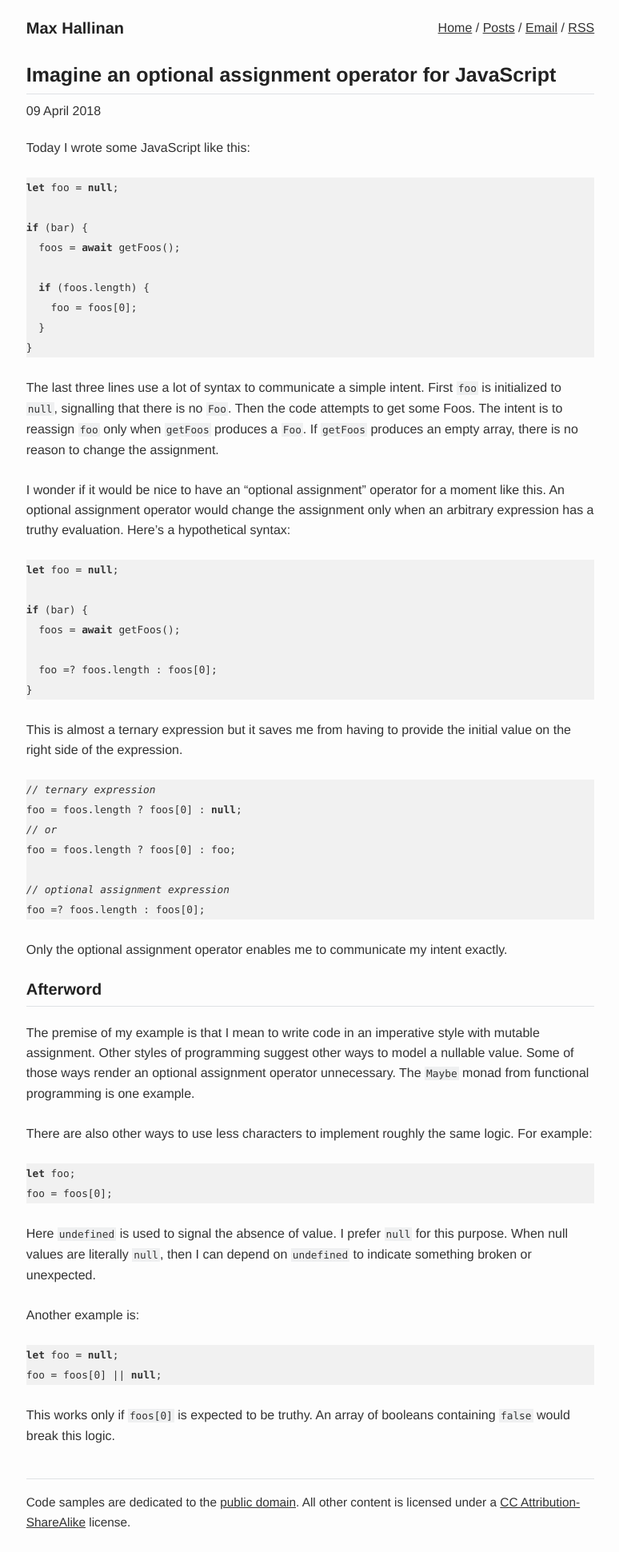
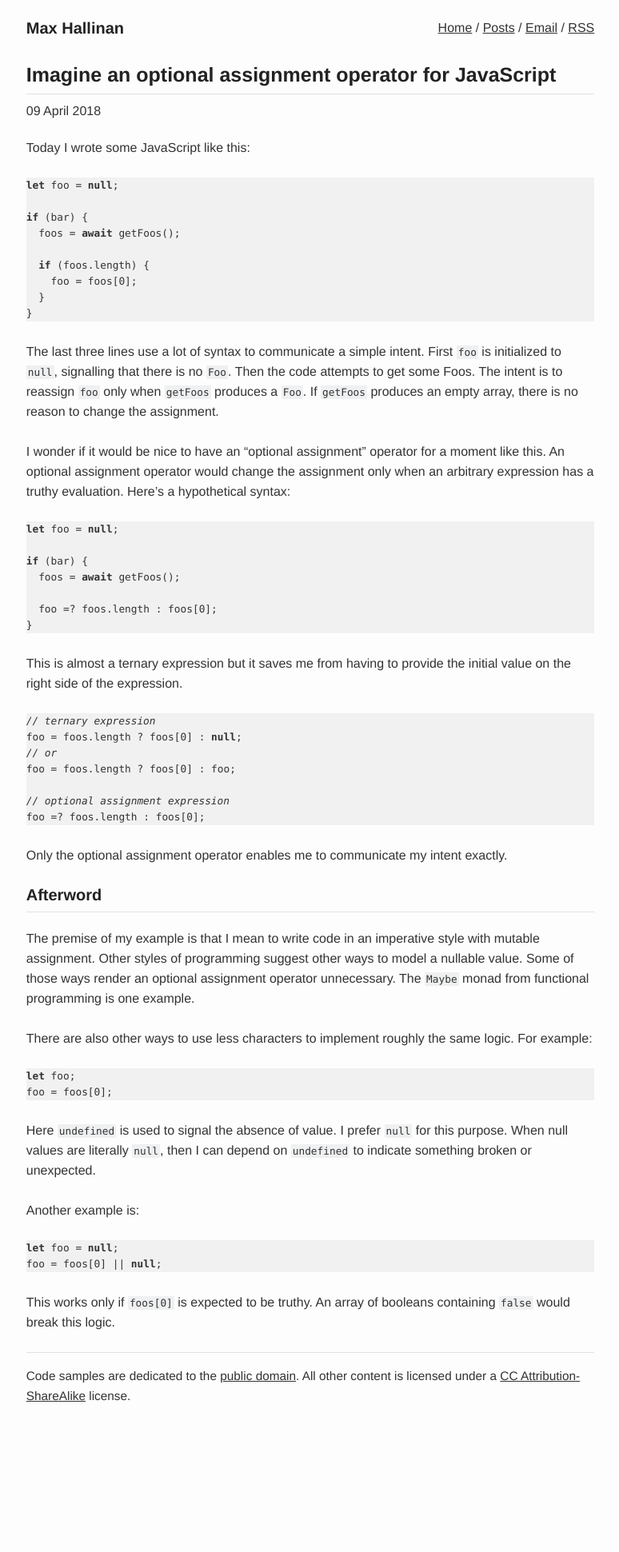
Before and after one commit to fromothers/www.maxhallinan.com, a Jekyll site: the page built from posts/_posts/2018-04-09-imagine-an-optional-assignment-operator-for-javascript.md, in a window 1280 px wide. Shown: the whole page at 80% size, without its empty margins (252-1026 px from the left). Built offline with Jekyll 4.4.1, drawn with Linux system fonts in a browser that asks for light colours; after the commit the page ends 1783 px from its top, so only the background shows below that.

Commit message:
Fix regression in line-height of code examples

```diff
--- a/static/css/styles.css
+++ b/static/css/styles.css
@@ -74,6 +74,7 @@ pre,
   background: #f1f1f1;
   font-family: Menlo, monospace;
   font-size: 0.8rem;
+  line-height: 1.25rem;
 }
 
 pre {
@@ -149,10 +150,6 @@ img {
   font-size: 1rem;
   line-height: 1em;
   margin: 0;
-}
-
-.post-body {
-  padding-bottom: 1rem;
 }
 
 .post-body h1,
```
